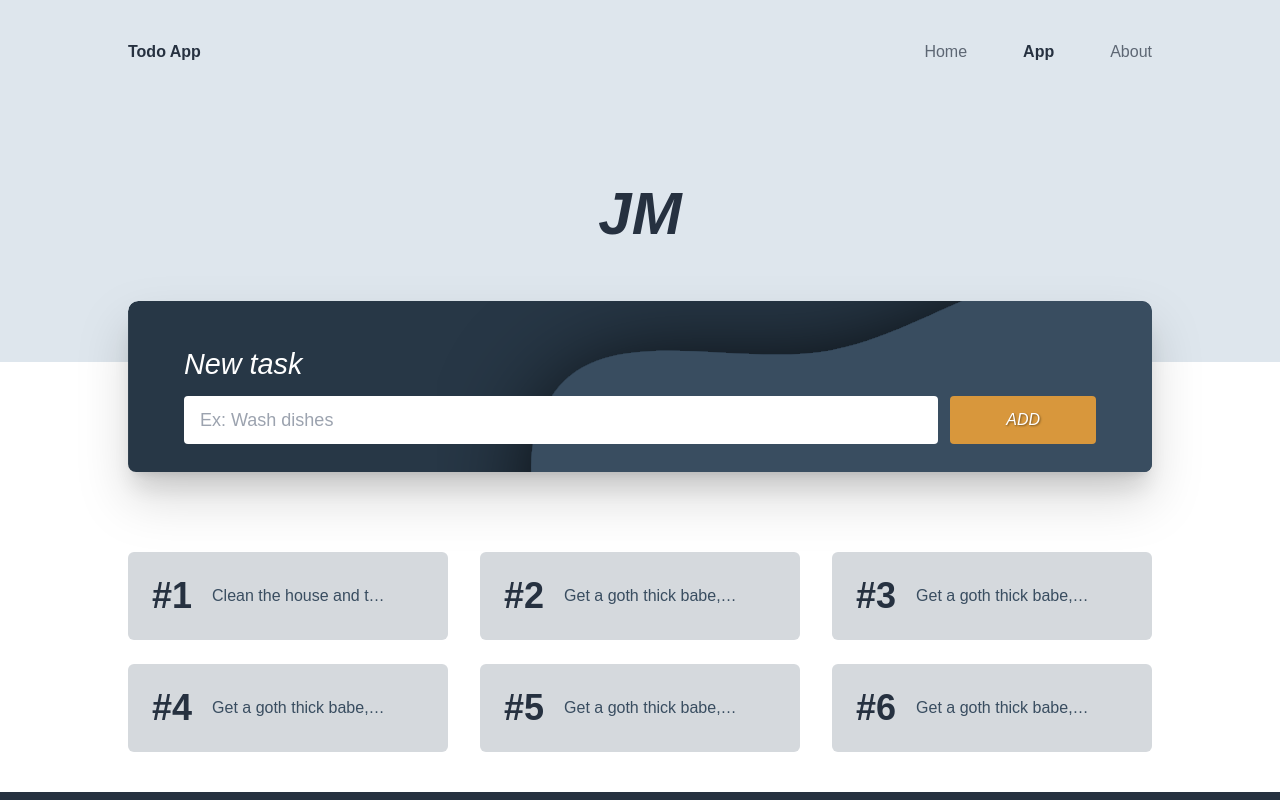
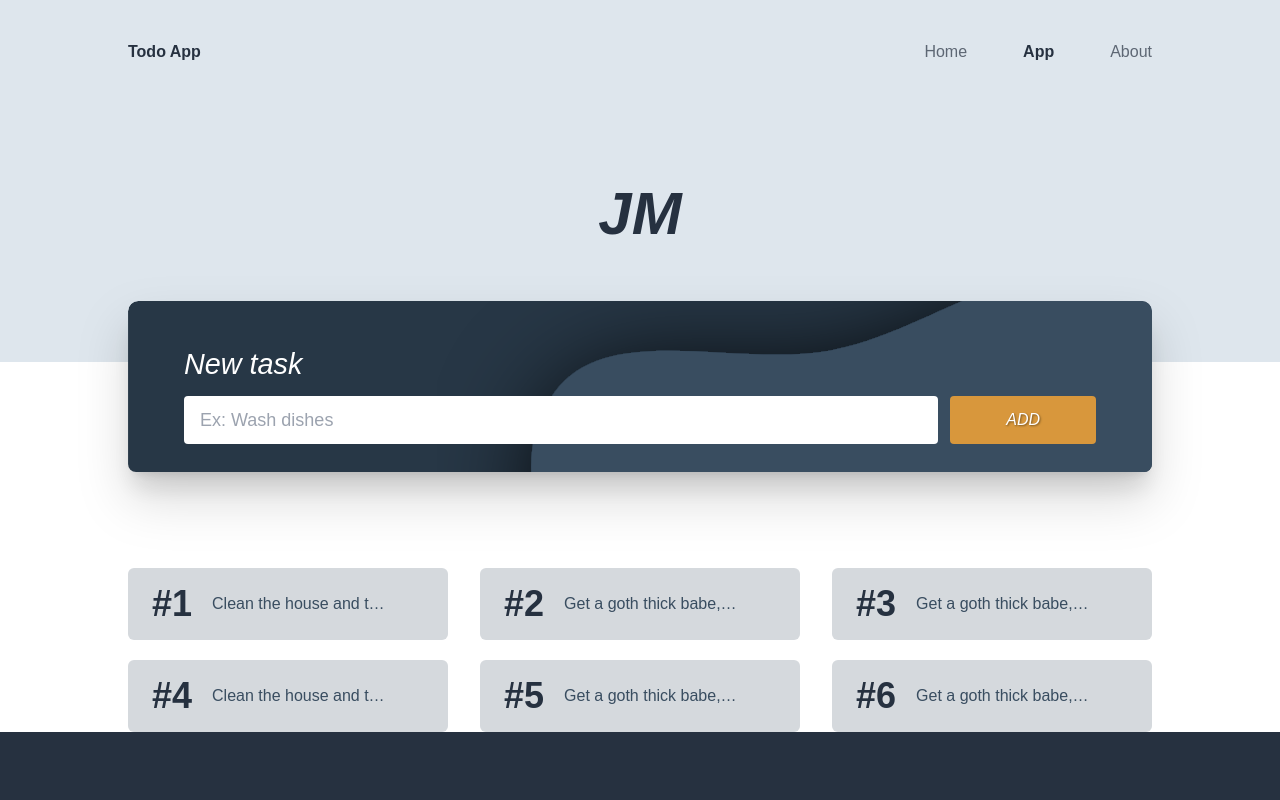
Before and after one commit to JooseMM/angular-todo, an Angular app: page /home in a window 1280 px wide. Both pictures are taken after a click on the button "START NOW". Shown: the top 800 px of the page. Built offline with nearby package versions, Linux system fonts and the light colour scheme.

Commit message:
add styles

```diff
--- a/src/app/Components/task-item/task-item.component.html
+++ b/src/app/Components/task-item/task-item.component.html
@@ -1,4 +1,4 @@
-<li  class="flex | lg:h-full lg:py-6" [class.py-5]="item.complete" [class.item-start]="showDetails" (mouseenter)="!item.complete? showDetails = true : null" (mouseleave)="showDetails = false"
+<li  class="flex bg-soft-gray py-4 mx-2 my-4 px-6 rounded-md text-dark-blue | lg:mx-auto lg:py-0 lg:h-full  lg:items-center" [class.py-5]="item.complete" [class.item-start]="showDetails" (click)="expandTask(index)"
       >
         <span class="text-very-dark-blue font-black text-4xl mr-6 | lg:mr-5"
           >
@@ -40,8 +40,7 @@
             <img
               [class.rotate-180]="showDetails"
               src="../../../assets/Icons/task-list-detail-btn.svg"
-              alt="more datails"
-              (click)="toggleDiv()"
+              alt="Show More datails"
             />
           </button>
         </div>
--- a/src/app/Components/task-item/task-item.component.ts
+++ b/src/app/Components/task-item/task-item.component.ts
@@ -10,11 +10,16 @@ export class TaskItemComponent {
   @Input() index!: number;
   @Input() showDetails: boolean = false;
   @Output() taskAction = new EventEmitter<{ id: number; action: string }>();
-  @Output() muoseOn = new EventEmitter<boolean>();
+  @Output() selectedTask = new EventEmitter<any>();
 
   toggleDiv = () => {
     this.showDetails = !this.showDetails;
-    this.muoseOn.emit(this.showDetails);
+  };
+
+  expandTask = (index: number) => {
+    this.toggleDiv();
+    this.selectedTask.emit(index);
+    console.log(`Child ${index}`);
   };
 
   targetTask = (id: number, action: string) => {
--- a/src/app/Components/task-list/task-list.component.ts
+++ b/src/app/Components/task-list/task-list.component.ts
@@ -1,19 +1,21 @@
 import { Component, inject } from '@angular/core';
 import { ListType } from '../../list-type';
 import { DataService } from '../../data.service';
+import { NgForOfContext } from '@angular/common';
 
 @Component({
   selector: 'app-task-list',
   template: ` <div class="bg-white ">
     <ul
-      class="bg-white pt-8 pb-4 | lg:grid lg:grid-cols-3 lg:pt-20 lg:mx-auto lg:max-w-5xl lg:gap-x-8  "
+      class="bg-white pt-8 pb-4 | lg:grid lg:grid-cols-3 lg:pt-20 lg:mx-auto lg:max-w-5xl lg:gap-x-8 lg:gap-y-5"
     >
       <app-task-item
         *ngFor="let listItem of list; let i = index"
-        [class]="hoverIteraction(i + 1)"
         [item]="listItem"
         [index]="i"
         (taskAction)="taskStateChange($event)"
+        (expandTask)="getSelectedTask($event)"
+        [ngClass]="selectedTaskID === i ? 'text-white' : ''"
       ></app-task-item>
     </ul>
   </div>`,
@@ -21,24 +23,10 @@ import { DataService } from '../../data.service';
 export class TaskListComponent {
   list: ListType[] = [];
   dataService: DataService = inject(DataService);
+  selectedTaskID: number | undefined;
   constructor() {
     this.list = this.dataService.getAllData();
   }
-
-  hoverIteraction = (index: number) => {
-    let baseClass: string =
-      'mb-6 py-4 px-6 mx-auto bg-soft-gray rounded-md w-[90%] text-dark-blue |  lg:mx-0 lg:py-0 lg:w-full lg:items-center';
-    let lastItemRowClass: string = 'lg:hover:col-start-2 lg:hover:col-span-2';
-
-    let fixRowClass: number = Math.trunc((index + 3) / 3);
-    console.log(fixRowClass.toString());
-
-    if ((index + 1) % 3 === 0) {
-      return `${baseClass} ${lastItemRowClass}`;
-    } else {
-      return `${baseClass} lg:hover:col-span-2`;
-    }
-  };
 
   taskStateChange = (task: any) => {
     if (task.action === 'completed') {
@@ -49,6 +37,8 @@ export class TaskListComponent {
     }
     this.list = this.dataService.getAllData();
   };
+  getSelectedTask = (index: any) => {
+    this.selectedTaskID = index;
+    console.log(`Parent ${index}`);
+  };
 }
-// [class.lg:hover:col-start-2]="(i + 1) % 3 === 0" // here we use the remainder to assign the class only if i is dividable by 3 since every row will end with a third box in it
-// value + 3  = result / 3 = row
--- a/src/app/data.service.ts
+++ b/src/app/data.service.ts
@@ -22,8 +22,8 @@ export class DataService {
       complete: false,
     },
     {
-      id: new Date().getTime(),
-      task: 'Get a goth thick babe, nigga damn!',
+      id: new Date().getTime() + 5,
+      task: 'Clean the house and take out the trash',
       complete: false,
     },
     {
```
Also changed, not shown: src/styles.css (line endings or trailing spaces).
